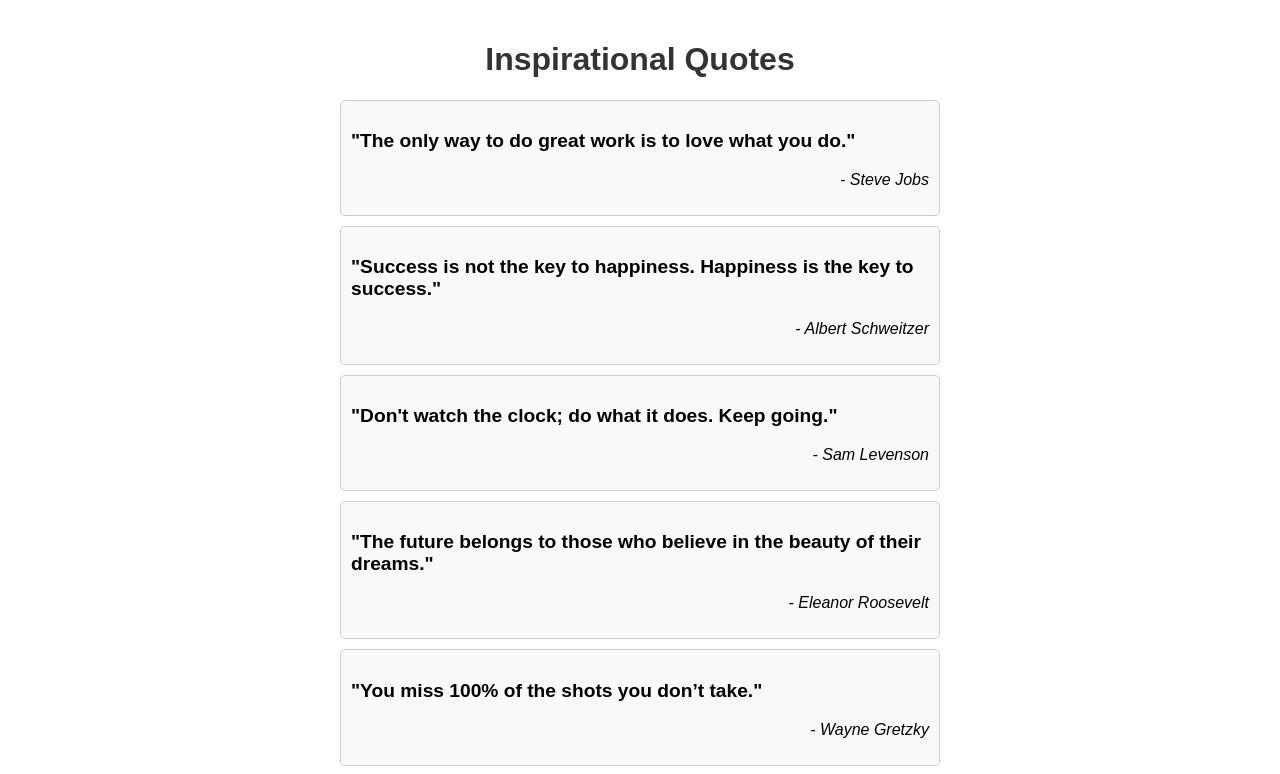
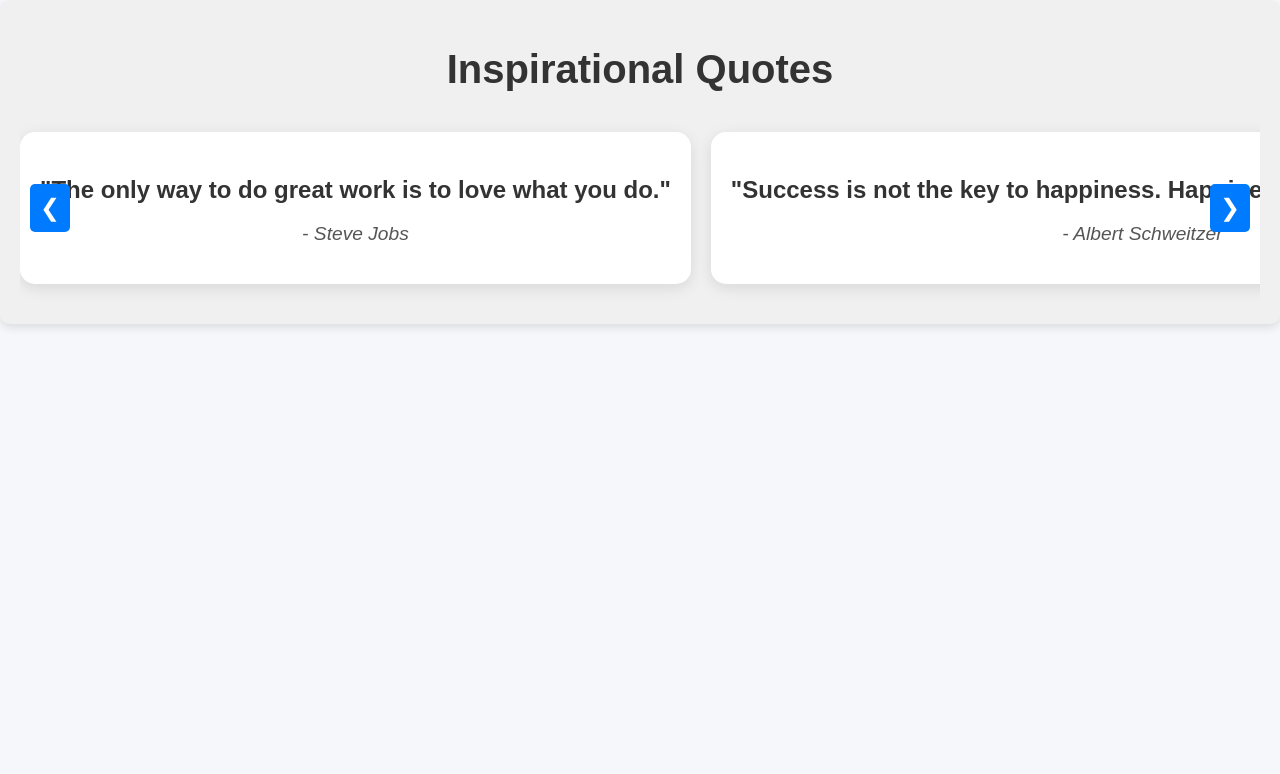
Before and after one commit to gowda26/react_new_web_page, a React (Create React App) app: page / in a window 1280 px wide. Shown: the top 774 px of the page. Built offline with nearby package versions, Linux system fonts and the light colour scheme.

Commit message:
more quotes

```diff
--- a/src/App.css
+++ b/src/App.css
@@ -1,38 +1,61 @@
-.App {
-  text-align: center;
+/* src/App.css */
+body {
+  margin: 0;
+  padding: 0;
+  font-family: 'Poppins', sans-serif;
+  background-color: #f5f7fa;
+  color: #333;
 }
 
-.App-logo {
-  height: 40vmin;
-  pointer-events: none;
+h1 {
+  font-size: 3em;
+  font-weight: bold;
+  text-align: center;
+  margin-bottom: 20px;
+  color: #4a90e2;
 }
 
-@media (prefers-reduced-motion: no-preference) {
-  .App-logo {
-    animation: App-logo-spin infinite 20s linear;
-  }
+.container {
+  max-width: 900px;
+  margin: 50px auto;
+  padding: 20px;
+  background-color: white;
+  box-shadow: 0 8px 16px rgba(0, 0, 0, 0.1);
+  border-radius: 10px;
 }
 
-.App-header {
-  background-color: #282c34;
-  min-height: 100vh;
-  display: flex;
-  flex-direction: column;
-  align-items: center;
-  justify-content: center;
-  font-size: calc(10px + 2vmin);
-  color: white;
+.quote {
+  border-left: 4px solid #4a90e2;
+  margin: 20px 0;
+  padding: 15px 25px;
+  background-color: #fafafa;
+  transition: all 0.3s ease;
 }
 
-.App-link {
-  color: #61dafb;
+.quote:hover {
+  transform: scale(1.05);
+  box-shadow: 0 4px 8px rgba(0, 0, 0, 0.1);
 }
 
-@keyframes App-logo-spin {
-  from {
-    transform: rotate(0deg);
-  }
-  to {
-    transform: rotate(360deg);
-  }
+.quote p {
+  margin: 0;
+  font-size: 1.5em;
+  line-height: 1.5;
 }
+
+.quote p.author {
+  text-align: right;
+  font-style: italic;
+  margin-top: 10px;
+  color: #555;
+}
+/* Add a subtle hover effect to each quote */
+.quote:hover {
+  transform: translateY(-10px);
+  box-shadow: 0 6px 12px rgba(0, 0, 0, 0.1);
+}
+
+.quoteContainer:hover {
+  transform: scale(1.05);
+  background-color: #f0f8ff;
+}
--- a/src/App.js
+++ b/src/App.js
@@ -1,6 +1,6 @@
-// src/App.js
 import React from 'react';
 import QuoteList from './components/QuoteList';
+import './App.css';
 
 function App() {
   return (
@@ -13,14 +13,20 @@ function App() {
 
 const styles = {
   appContainer: {
-    fontFamily: 'Arial, sans-serif',
+    fontFamily: 'Poppins, sans-serif',
     padding: '20px',
-    maxWidth: '600px',
+    maxWidth: '100%',
     margin: '0 auto',
+    backgroundColor: '#f0f0f0',
+    borderRadius: '10px',
+    boxShadow: '0 4px 8px rgba(0, 0, 0, 0.1)',
   },
   header: {
     textAlign: 'center',
     color: '#333',
+    fontSize: '2.5rem',
+    marginBottom: '20px',
+    fontWeight: '600',
   },
 };
 
--- a/src/components/Quote.js
+++ b/src/components/Quote.js
@@ -3,30 +3,11 @@ import React from 'react';
 
 const Quote = ({ text, author }) => {
   return (
-    <div style={styles.quoteContainer}>
-      <p style={styles.text}>"{text}"</p>
-      <p style={styles.author}>- {author}</p>
+    <div className="quoteContainer">
+      <p className="quoteText">"{text}"</p>
+      <p className="quoteAuthor">- {author}</p>
     </div>
   );
 };
 
-const styles = {
-  quoteContainer: {
-    border: '1px solid #ccc',
-    padding: '10px',
-    margin: '10px 0',
-    borderRadius: '5px',
-    backgroundColor: '#f9f9f9',
-  },
-  text: {
-    fontSize: '1.2em',
-    fontWeight: 'bold',
-  },
-  author: {
-    fontSize: '1em',
-    fontStyle: 'italic',
-    textAlign: 'right',
-  },
-};
-
 export default Quote;
--- /dev/null
+++ b/src/components/QuoteList.css
@@ -0,0 +1,72 @@
+.quoteListContainer {
+    display: flex;
+    align-items: center;
+    position: relative;
+    width: 100%;
+    overflow: hidden;
+  }
+
+  .quoteScrollContainer {
+    display: flex;
+    overflow-x: scroll;
+    scroll-snap-type: x mandatory;
+    gap: 20px;
+    padding: 20px;
+    width: 100%;
+    scroll-behavior: smooth;
+  }
+
+  .quoteContainer {
+    border: none;
+    padding: 20px;
+    border-radius: 15px;
+    background-color: #ffffff;
+    box-shadow: 0 4px 15px rgba(0, 0, 0, 0.1);
+    transition: transform 0.3s ease, background-color 0.3s ease;
+    cursor: pointer;
+    flex: none;
+    min-width: 300px;
+    text-align: center;
+    white-space: nowrap;
+    scroll-snap-align: start;
+  }
+
+  .quoteText {
+    font-size: 1.5rem;
+    font-weight: bold;
+    color: #333;
+    margin-bottom: 10px;
+  }
+
+  .quoteAuthor {
+    font-size: 1.2rem;
+    font-style: italic;
+    color: #555;
+  }
+
+  .quoteContainer:hover {
+    transform: scale(1.05);
+    background-color: #f0f8ff;
+  }
+
+  .navButton {
+    background-color: #007bff;
+    border: none;
+    color: white;
+    padding: 10px;
+    font-size: 1.5rem;
+    cursor: pointer;
+    border-radius: 5px;
+    position: absolute;
+    z-index: 1;
+    top: 50%;
+    transform: translateY(-50%);
+  }
+
+  .prevButton {
+    left: 10px;
+  }
+
+  .nextButton {
+    right: 10px;
+  }
--- a/src/components/QuoteList.js
+++ b/src/components/QuoteList.js
@@ -1,6 +1,7 @@
 // src/components/QuoteList.js
-import React from 'react';
+import React, { useRef, useState } from 'react';
 import Quote from './Quote';
+import './QuoteList.css';
 
 const QuoteList = () => {
   const quotes = [
@@ -16,11 +17,40 @@ const QuoteList = () => {
     { text: "It always seems impossible until it's done.", author: "Nelson Mandela" },
   ];
 
+  const quoteListRef = useRef(null);
+  const [scrollPosition, setScrollPosition] = useState(0);
+
+  const handleNext = () => {
+    if (quoteListRef.current) {
+      const newScrollPosition = scrollPosition + window.innerWidth;
+      setScrollPosition(newScrollPosition);
+      quoteListRef.current.scrollTo({
+        left: newScrollPosition,
+        behavior: 'smooth'
+      });
+    }
+  };
+
+  const handlePrev = () => {
+    if (quoteListRef.current) {
+      const newScrollPosition = Math.max(scrollPosition - window.innerWidth, 0);
+      setScrollPosition(newScrollPosition);
+      quoteListRef.current.scrollTo({
+        left: newScrollPosition,
+        behavior: 'smooth'
+      });
+    }
+  };
+
   return (
-    <div>
-      {quotes.map((quote, index) => (
-        <Quote key={index} text={quote.text} author={quote.author} />
-      ))}
+    <div className="quoteListContainer">
+      <button className="navButton prevButton" onClick={handlePrev}>❮</button>
+      <div className="quoteScrollContainer" ref={quoteListRef}>
+        {quotes.map((quote, index) => (
+          <Quote key={index} text={quote.text} author={quote.author} />
+        ))}
+      </div>
+      <button className="navButton nextButton" onClick={handleNext}>❯</button>
     </div>
   );
 };
```
